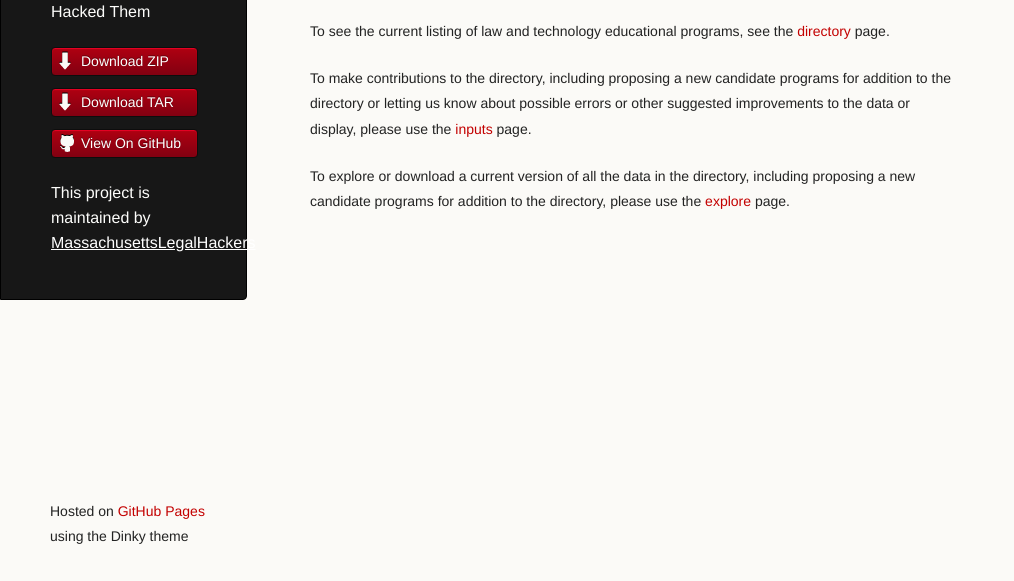
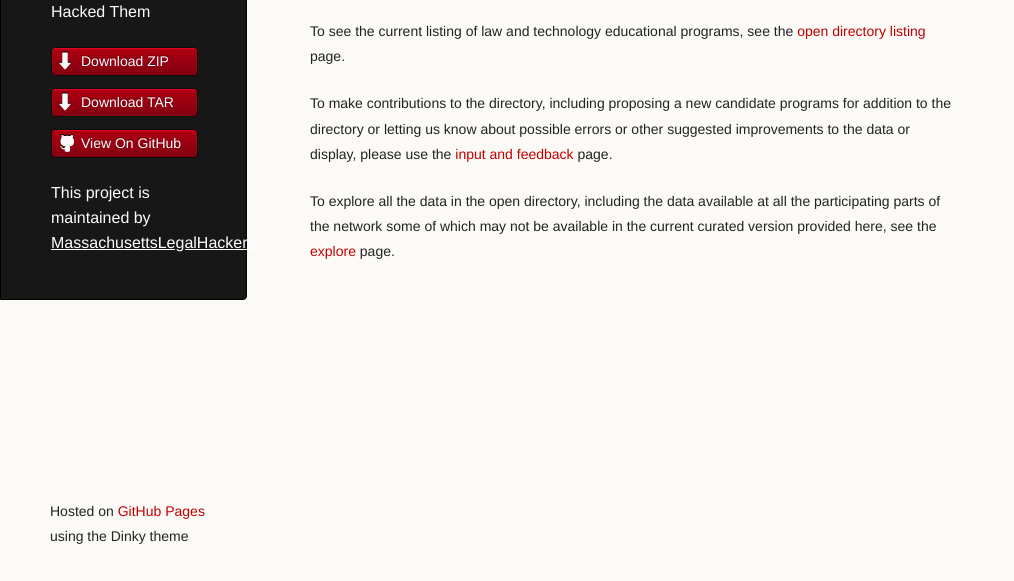
Before and after one commit to LegalHack/directory, a plain HTML site: page index.html in a window 1280 px wide. Shown: the part 219-800 px from the top of the page, without its empty margins (0-1014 px from the left). Drawn offline with Linux system fonts and the light colour scheme.

Commit message:
Update index.html

```diff
--- a/index.html
+++ b/index.html
@@ -37,12 +37,12 @@
 
 <p>This is a project to create a distributed and shared public directory service listing events, programs and other resources relevant to legal hacking.  The initial prototype is focused on law &amp; technology educational program.</p>
 
-<p>To see the current listing of law and technology educational programs, see the <a href="directory.html"> directory</a> page.</p>
+<p>To see the current listing of law and technology educational programs, see the <a href="list.html"> open directory listing</a> page.</p>
 
-<p>To make contributions to the directory, including proposing a new candidate programs for addition to the directory or letting us know about possible errors or other suggested improvements to the data or display, please use the <a href="inputs.html"> inputs</a> page.</p>
+<p>To make contributions to the directory, including proposing a new candidate programs for addition to the directory or letting us know about possible errors or other suggested improvements to the data or display, please use the <a href="add.html"> input and feedback</a> page.</p>
 
 
-<p>To explore or download a current version of all the data in the directory, including proposing a new candidate programs for addition to the directory, please use the <a href="explore.html"> explore</a> page.</p>
+<p>To explore all the data in the open directory, including the data available at all the participating parts of the network some of which may not be available in the current curated version provided here, see the <a href="explore.html"> explore</a> page.</p>
 
 
 
```
